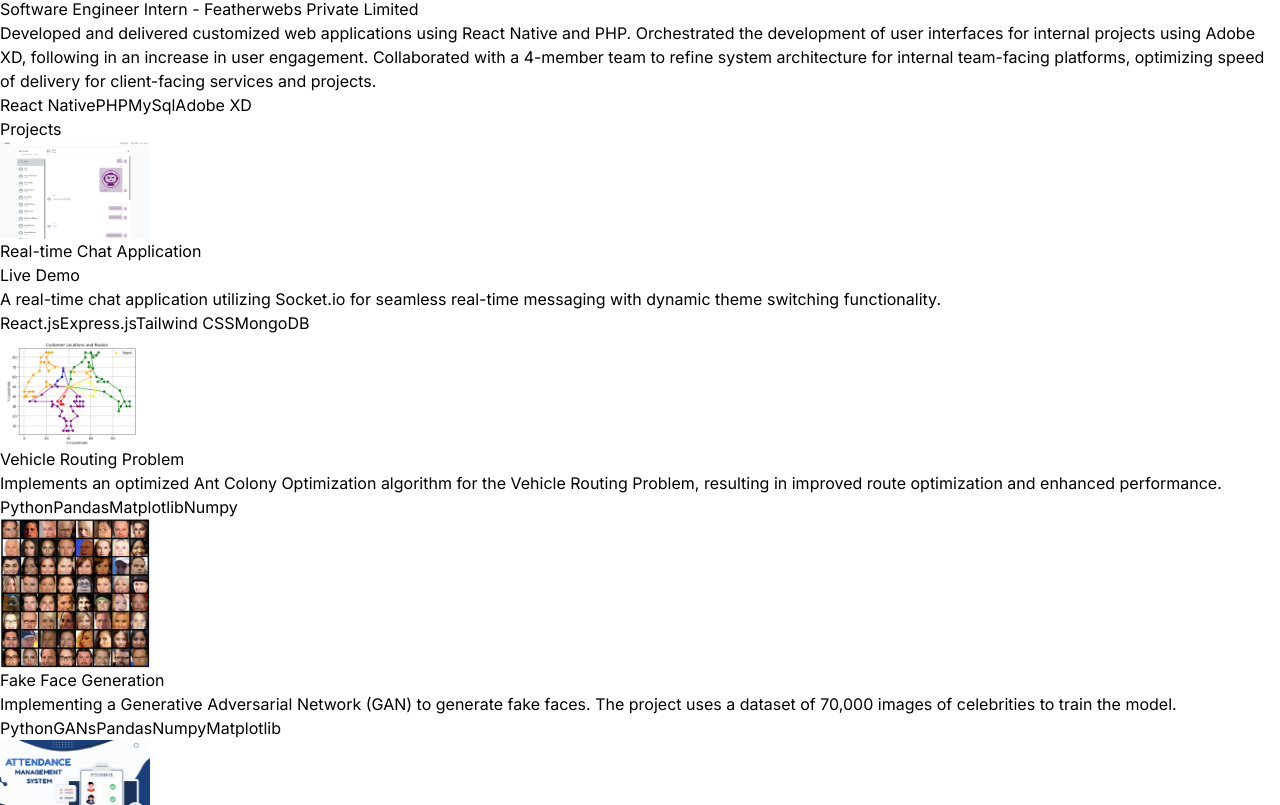
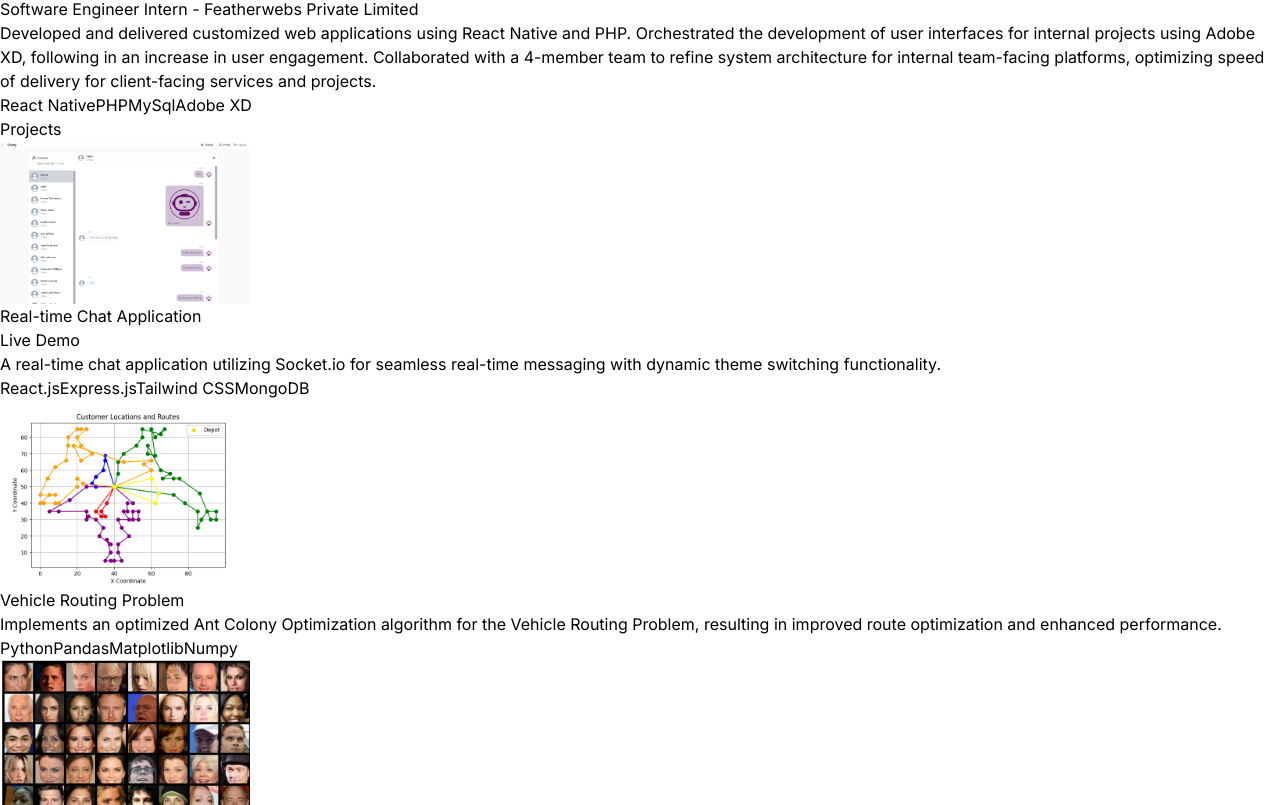
Before and after one commit to sanishsuwal7/portfolio, a React (Vite) app: page / in a window 1280 px wide. Shown: the part 1835-2640 px from the top of the page. Built offline with nearby package versions, Linux system fonts and the light colour scheme.

Commit message:
changes to images

```diff
--- a/src/components/Projects.jsx
+++ b/src/components/Projects.jsx
@@ -16,13 +16,13 @@ const Projects = () => {
         </motion.h1>
         <div>
             {PROJECTS.map((project, index) => (
-                <div key={index} className="mb-8 flex flex-wrap lg:justify-center">
+                <div key={index} className="mb-8 flex flex-wrap lg:justify-evenly">
                     <motion.div
                          whileInView={{opacity: 1, x:0}}
                          initial={{opacity: 0, x:-100}}
                          transition={{duration: 1}}
                         className="w-full lg:w-1/4">
-                        <img src={project.image} alt={project.title} width={150} height={150} className="mb-6 rounded"/>
+                        <img src={project.image} alt={project.title} width={250} height={250} className="mb-6 rounded"/>
                     </motion.div>
                     <motion.div
                          whileInView={{opacity: 1, x:0}}
```
Also changed, not shown: src/assets/projects/project-2.png, src/assets/projects/project-4.jpg.
